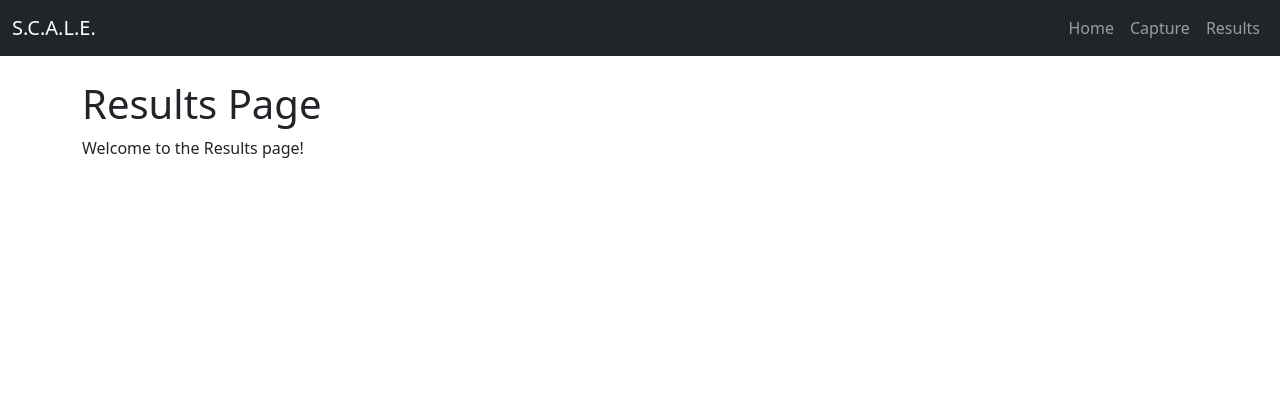
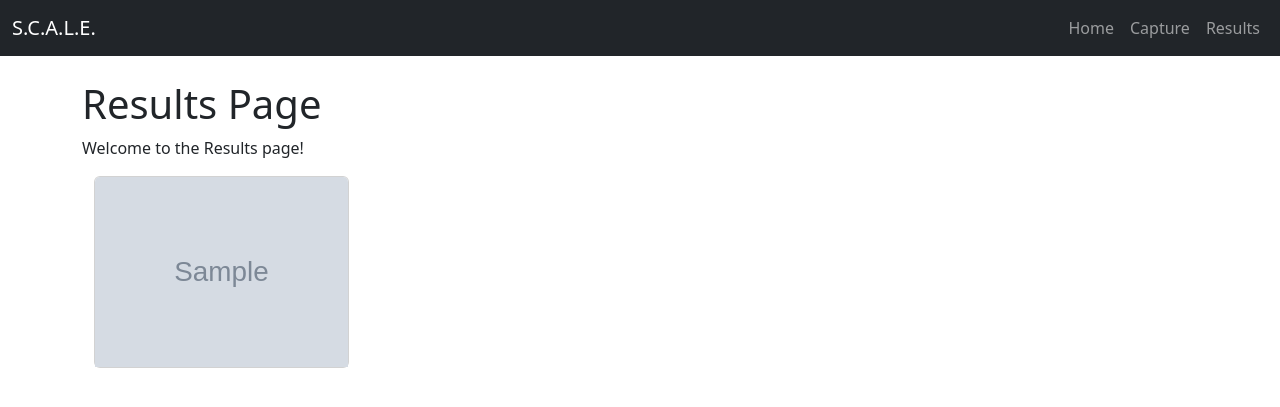
Before and after one commit to JoshuaBalles/S-C-A-L-E, a Flask app: template templates/results.html in a window 1280 px wide. Shown: the top 407 px of the page. Run offline with Flask 3, Linux system fonts and the light colour scheme; the template is opened without the code that fills it: most values are stand-ins (such as "Sample title", 1, 10 or a date in 2020); grey boxes marked "Sample" are stand-in pictures; some libraries are stand-ins or nearby versions.

Commit message:
Added basic image loading in Results page.

```diff
--- a/app.py
+++ b/app.py
@@ -1,11 +1,12 @@
 # app.py (do not remove this comment)
-from flask import Flask, render_template, request, jsonify
+from flask import Flask, render_template, request, jsonify, send_from_directory
 import os
 from werkzeug.utils import secure_filename
 import crop
 
 app = Flask(__name__)
 app.config["UPLOAD_FOLDER"] = "temp"
+app.config["CROPPED_FOLDER"] = "cropped"
 
 
 @app.route("/")
@@ -20,7 +21,11 @@ def capture():
 
 @app.route("/results")
 def results():
-    return render_template("results.html")
+    image_files = [
+        f for f in os.listdir(app.config["CROPPED_FOLDER"]) if f.endswith(".jpg")
+    ]
+    image_urls = [image_file for image_file in image_files]
+    return render_template("results.html", image_urls=image_urls)
 
 
 @app.route("/capture_image", methods=["POST"])
@@ -42,7 +47,14 @@ def capture_image():
     return jsonify({"success": True, "filepath": filepath})
 
 
+@app.route("/cropped/<filename>")
+def serve_cropped_image(filename):
+    return send_from_directory(app.config["CROPPED_FOLDER"], filename)
+
+
 if __name__ == "__main__":
     if not os.path.exists(app.config["UPLOAD_FOLDER"]):
         os.makedirs(app.config["UPLOAD_FOLDER"])
+    if not os.path.exists(app.config["CROPPED_FOLDER"]):
+        os.makedirs(app.config["CROPPED_FOLDER"])
     app.run(debug=True)
--- a/templates/results.html
+++ b/templates/results.html
@@ -1,9 +1,16 @@
-<!-- templates\results.html (do not remove this comment) -->
-{% extends "base.html" %}
-
-{% block title %}Results{% endblock %}
-
-{% block content %}
+<!-- templates/results.html (do not remove this comment) -->
+{% extends "base.html" %} {% block title %}Results{% endblock %} {% block content %}
 <h1>Results Page</h1>
 <p>Welcome to the Results page!</p>
+<div class="container">
+	<div class="row">
+		{% for image_url in image_urls %}
+		<div class="col-md-3 mb-4">
+			<div class="card">
+				<img src="{{ url_for('serve_cropped_image', filename=image_url) }}" class="card-img-top" alt="Cropped Image" />
+			</div>
+		</div>
+		{% endfor %}
+	</div>
+</div>
 {% endblock %}
```
